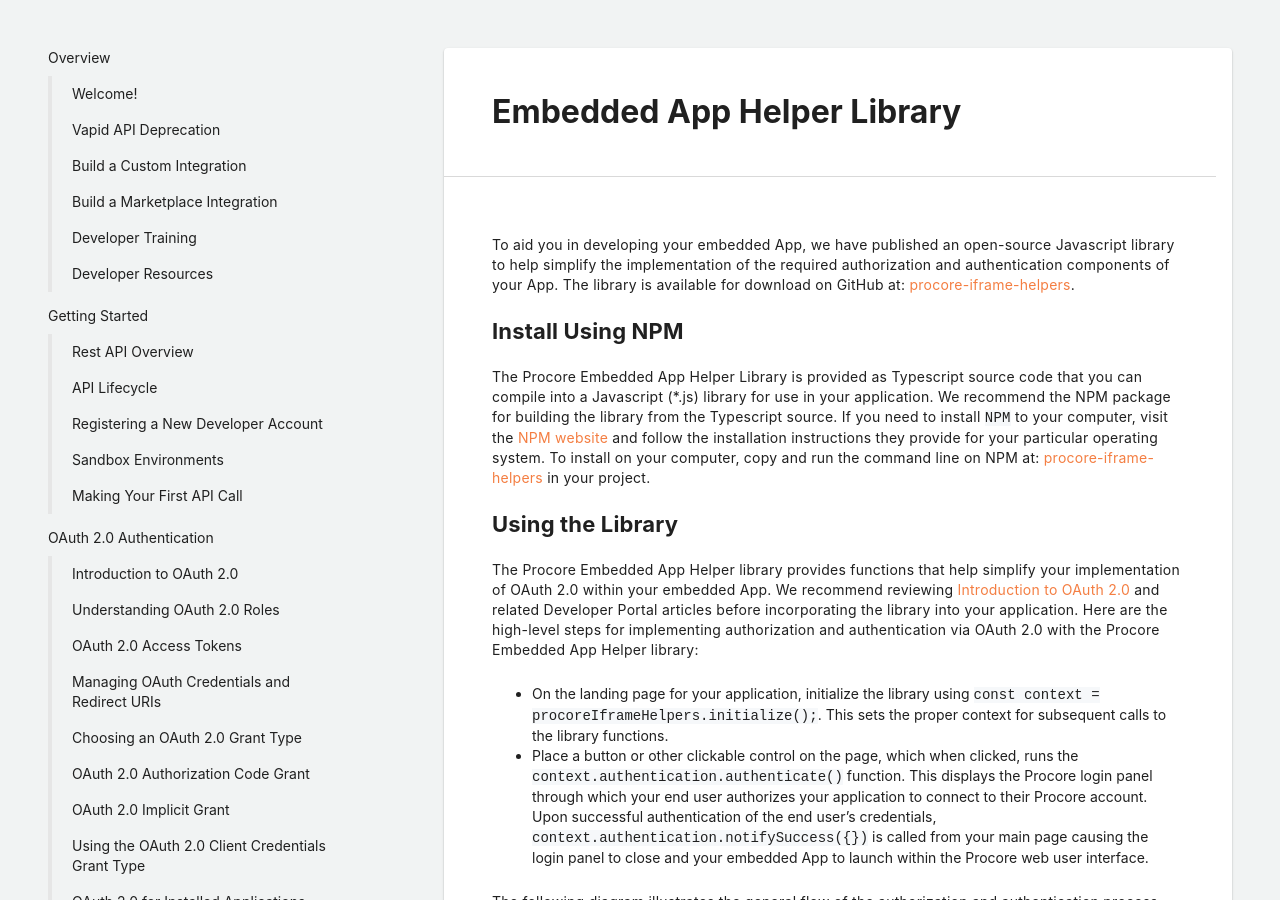
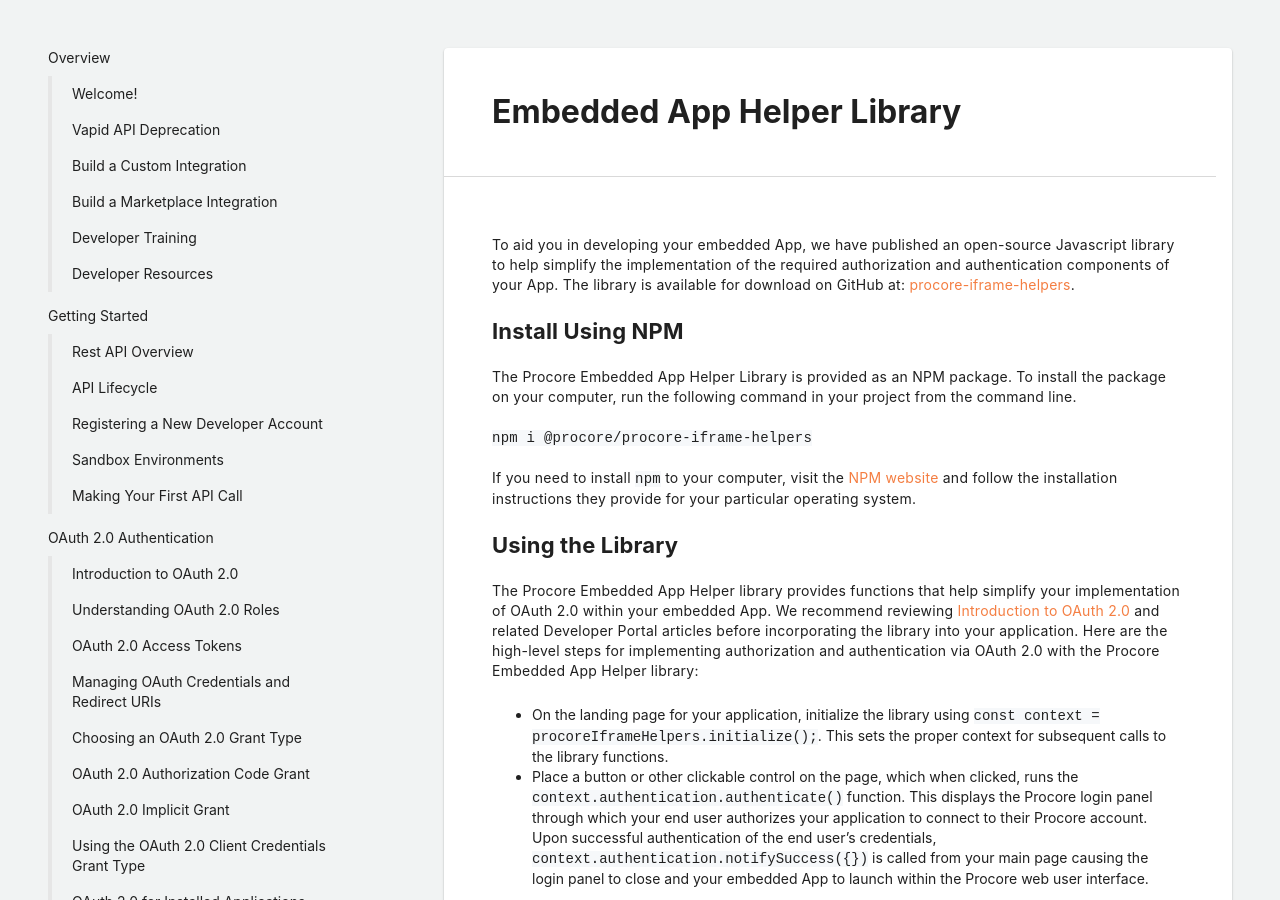
Before and after one commit to procore/documentation, a Jekyll site: the page built from building_applications/building_apps_helper_library.md, in a window 1280 px wide and 900 px high. Built offline with Jekyll 4.4.1, drawn with Linux system fonts in a browser that asks for light colours.

Commit message:
Some rewording and reformating

```diff
--- a/building_applications/building_apps_helper_library.md
+++ b/building_applications/building_apps_helper_library.md
@@ -11,10 +11,12 @@ The library is available for download on GitHub at: [procore-iframe-helpers](htt
 
 ## Install Using NPM
 
-The Procore Embedded App Helper Library is provided as Typescript source code that you can compile into a Javascript (*.js) library for use in your application.
-We recommend the NPM package for building the library from the Typescript source.
-If you need to install `NPM` to your computer, visit the [NPM website](https://docs.npmjs.com/downloading-and-installing-node-js-and-npm) and follow the installation instructions they provide for your particular operating system. To install on your computer, copy and run the command line on NPM at: [procore-iframe-helpers](npm i @procore/procore-iframe-helpers) in your project.
+The Procore Embedded App Helper Library is provided as an NPM package.
+To install the package on your computer, run the following command in your project from the command line.
 
+`npm i @procore/procore-iframe-helpers`
+
+If you need to install `npm` to your computer, visit the [NPM website](https://docs.npmjs.com/downloading-and-installing-node-js-and-npm) and follow the installation instructions they provide for your particular operating system.
 
 ## Using the Library
 
```
